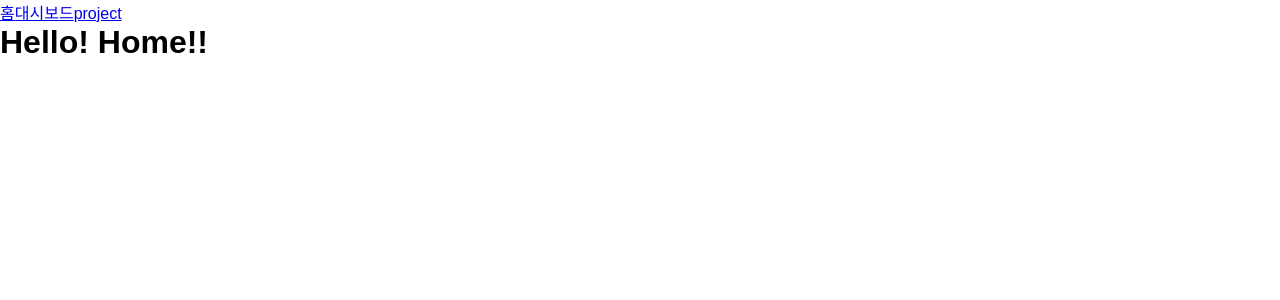
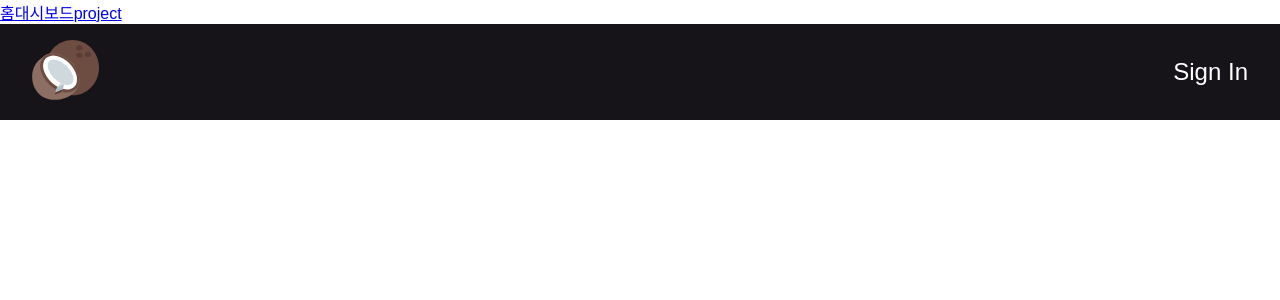
Before and after one commit to connect-foundation/2019-04, a React (Create React App) app in the folder cocode/: page / in a window 1280 px wide. Shown: the top 300 px of the page. Built offline with nearby package versions, Linux system fonts and the light colour scheme.

Commit message:
feat: #2 header container 구현
header container를 구현하였습니다.

```diff
--- a/cocode/src/components/GlobalStyle/index.js
+++ b/cocode/src/components/GlobalStyle/index.js
@@ -8,6 +8,7 @@ const GlobalStyle = createGlobalStyle`
         padding: 0;
         border: 0;
         outline: none;
+        background: none;
     }
 
     html, body {
--- a/cocode/src/containers/Header/index.js
+++ b/cocode/src/containers/Header/index.js
@@ -1,10 +1,24 @@
 import React from 'react';
 import * as Styled from './style';
+import Logo from '../../components/Logo';
+import { Grid } from '@material-ui/core';
 
 function Header() {
 	return (
 		<Styled.Header>
-			<Styled.SignInButton>Sign In</Styled.SignInButton>
+			<Grid
+				container
+				direction="row"
+				justify="space-between"
+				alignItems="center"
+			>
+				<Grid item xs={1}>
+					<Logo />
+				</Grid>
+				<Grid item xs={1} className="Header-text-right">
+					<Styled.SignInButton>Sign In</Styled.SignInButton>
+				</Grid>
+			</Grid>
 		</Styled.Header>
 	);
 }
--- a/cocode/src/containers/Header/style.js
+++ b/cocode/src/containers/Header/style.js
@@ -1,10 +1,16 @@
 import styled from 'styled-components';
 
-const Header = styled.header``;
+const Header = styled.header`
+	background-color: ${({ theme }) => theme.backgroundColor};
+	padding: 1rem 2rem;
+	.Header-text-right {
+		text-align: right;
+	}
+`;
 
 const SignInButton = styled.button`
-	color: #ffffff;
-	font-size: 2rem;
+	color: ${({ theme }) => theme.textColor};
+	font-size: 1.5rem;
 `;
 
 export { Header, SignInButton };
--- a/cocode/src/pages/Home/index.js
+++ b/cocode/src/pages/Home/index.js
@@ -1,11 +1,10 @@
 import React from 'react';
+import Header from '../../containers/Header';
 
 function Home() {
 	return (
 		<>
-			<header>
-				<h1>Hello! Home!!</h1>
-			</header>
+			<Header />
 			<section></section>
 			<footer></footer>
 		</>
```
